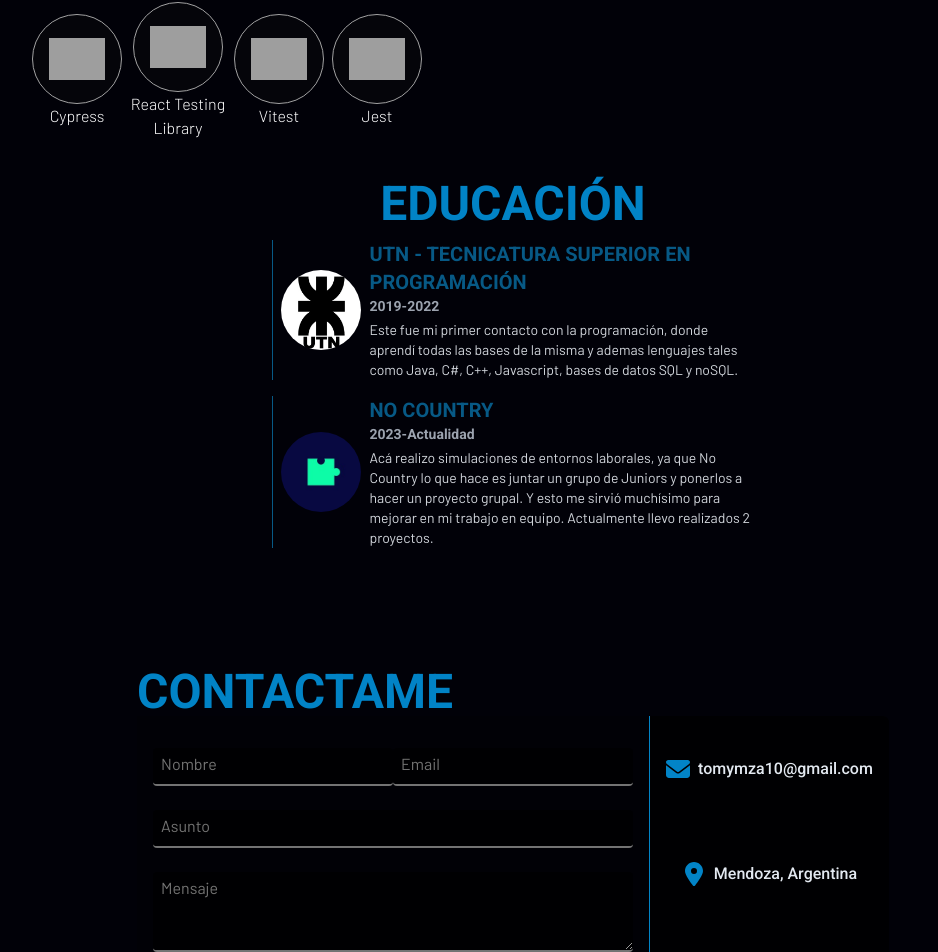
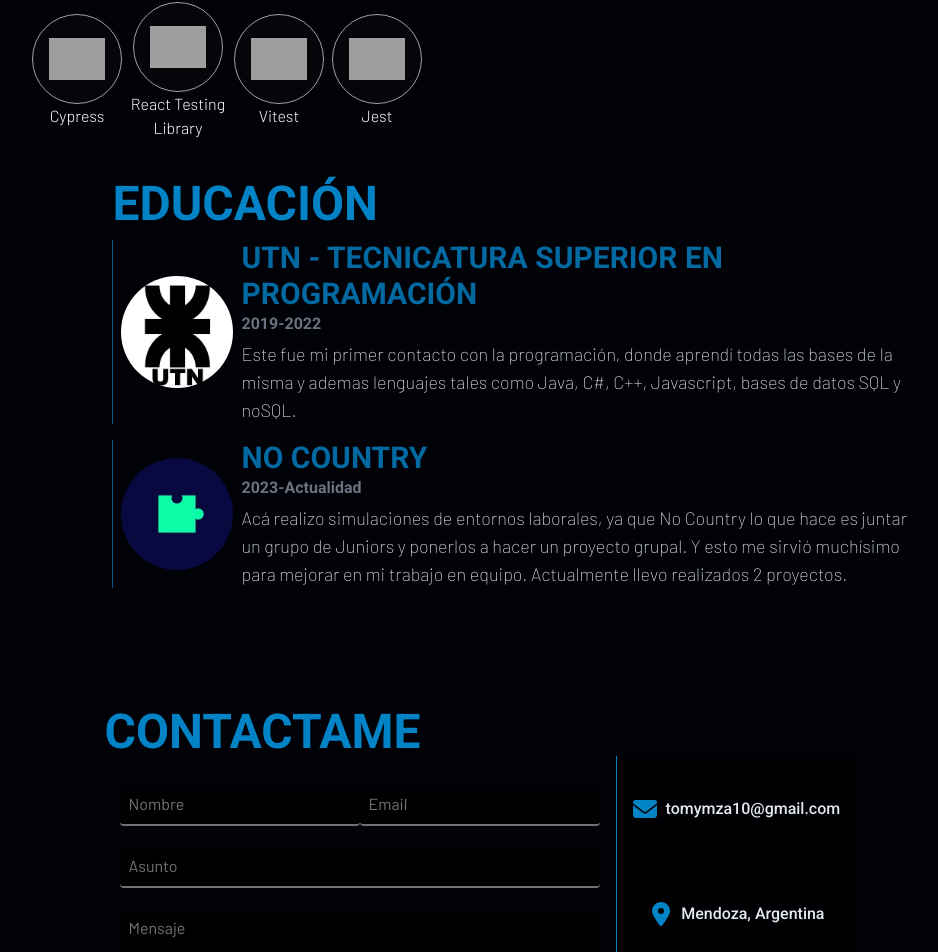
Before and after one commit to tomasherrera1910/portfoliov2-frontend, a Next.js app: page / in a window 1280 px wide. Shown: the part 1386-2338 px from the top of the page, without its empty margins (270-1208 px from the left). Built offline with nearby package versions, Linux system fonts and the light colour scheme; grey boxes are pictures that could not be loaded.

Commit message:
Education section styles

```diff
--- a/components/Education/EducationCard.tsx
+++ b/components/Education/EducationCard.tsx
@@ -10,19 +10,19 @@ export default function EducationCard ({ place }: Props): JSX.Element {
   const { toggle, handleToggle } = useToggle()
   return (
     <li className='flex gap-2 items-center border-l-[1px] border-l-sky-800 pl-2 duration-200 ease-linear hover:border-l-sky-500'>
-      <img src={place.image} alt={`${place.name} LOGO`} className='rounded-full object-cover w-20 h-20' />
-      <aside className='flex flex-col max-w-sm'>
+      <img src={place.image} alt={`${place.name} LOGO`} className='rounded-full object-cover w-20 h-20 lg:w-28 lg:h-28' />
+      <aside className='flex flex-col max-w-sm lg:max-w-2xl'>
         <a href={place.url} target='_blank' rel='noreferrer'>
-          <h4 className='uppercase font-bold font-roboto text-sky-800 ease-linear text-xl duration-150 hover:text-sky-500'>{place.name}</h4>
+          <h4 className='uppercase font-bold font-roboto text-sky-700 ease-linear text-base sm:text-xl lg:text-3xl duration-150 hover:underline'>{place.name}</h4>
         </a>
         <section className='flex gap-2'>
-          <span className='font-roboto text-gray-400 font-bold text-sm'>{place.date}</span>
+          <span className='font-roboto text-gray-500 font-semibold text-xs sm:text-sm lg:text-base'>{place.date}</span>
           <button onClick={handleToggle} className='sm:hidden w-fit'>
             <FontAwesomeIcon icon={toggle ? faMinusCircle : faPlusCircle} width={16} className={`${toggle ? 'text-red-800' : 'text-sky-800'}`} />
           </button>
         </section>
         <section className='mt-1'>
-          <p className={`font-barlow text-xs text-gray-300 ${toggle ? 'block' : 'hidden'} sm:text-sm sm:block`}>{place.description}</p>
+          <p className={`font-barlow font-extralight text-xs text-gray-300 ${toggle ? 'block' : 'hidden'} sm:text-sm lg:text-lg sm:block`}>{place.description}</p>
         </section>
       </aside>
     </li>
--- a/components/Education/index.tsx
+++ b/components/Education/index.tsx
@@ -2,8 +2,8 @@ import { education } from '../../utils/education'
 import EducationCard from './EducationCard'
 export function Education (): JSX.Element {
   return (
-    <section className='flex flex-col gap-3 p-2 items-center'>
-      <h3 className='text-sky-600 uppercase text-center font-roboto font-bold text-3xl sm:text-5xl animate-pulse'>Educación</h3>
+    <section className='w-full flex flex-col max-w-5xl gap-3 p-2 items-center sm:items-start'>
+      <h3 className='text-sky-600 uppercase text-center font-roboto font-bold text-5xl animate-pulse'>Educación</h3>
       <ul className='flex flex-col gap-4'>
         {
           education.map(place => (
```
